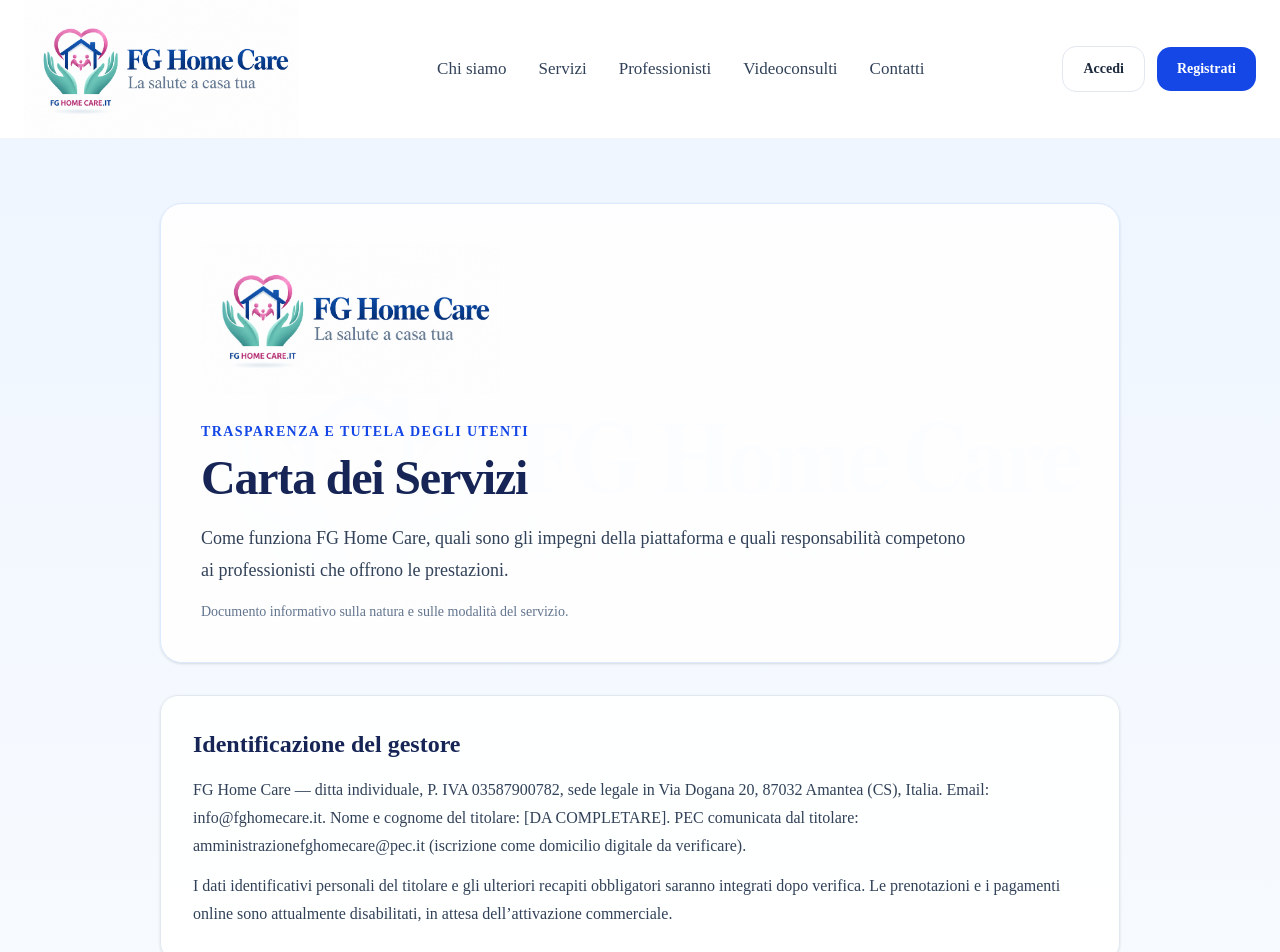
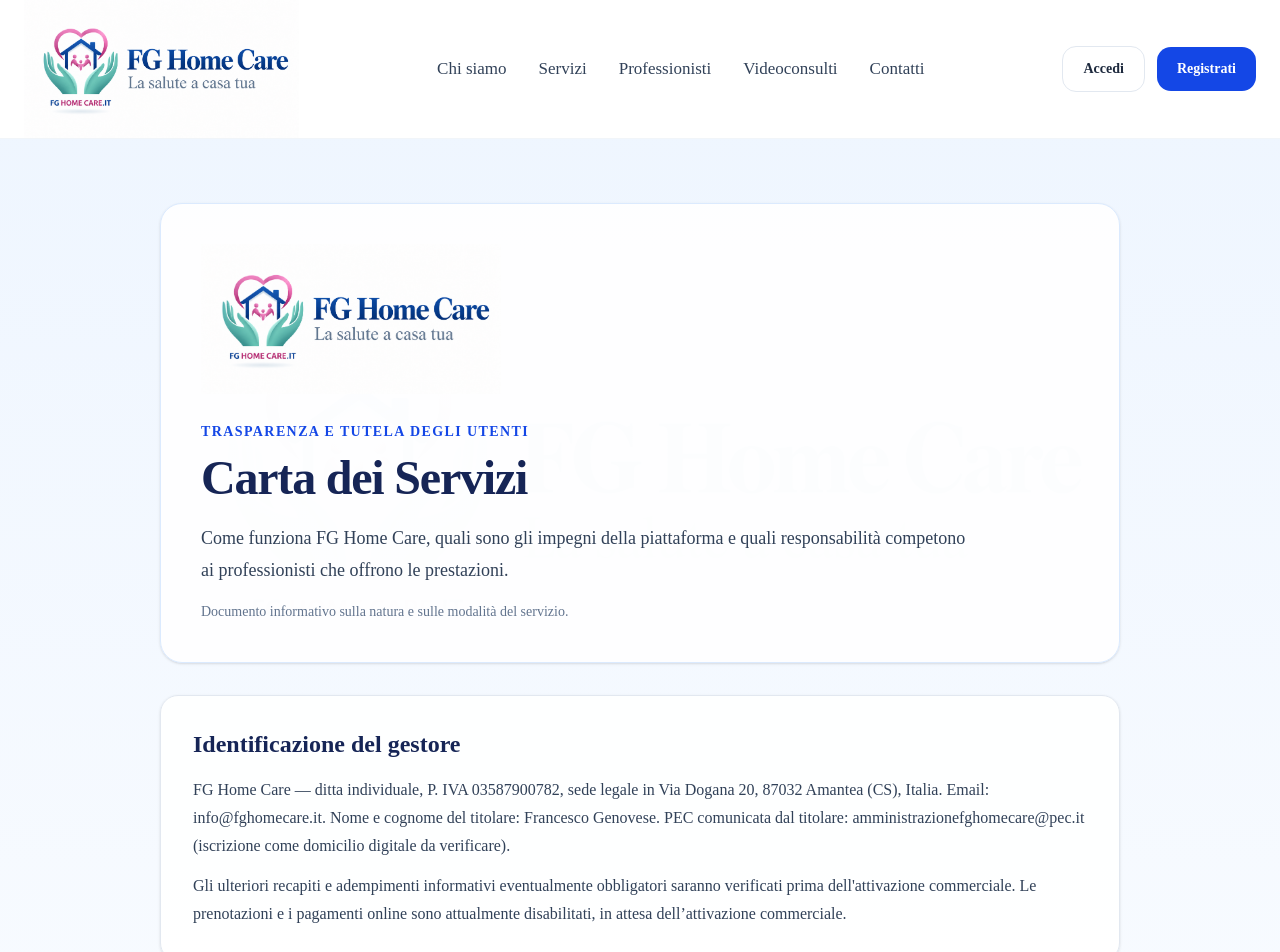
Before and after one commit to Francescogenovese9-oss/fg-home-care, a Next.js app: page /carta-dei-servizi in a window 1280 px wide. Shown: the top 952 px of the page. Built offline with nearby package versions, Linux system fonts and the light colour scheme.

Commit message:
Completa identificazione titolare nella Carta dei Servizi

```diff
--- a/app/carta-dei-servizi/page.tsx
+++ b/app/carta-dei-servizi/page.tsx
@@ -13,8 +13,8 @@ const sections = [
   {
     title: "Identificazione del gestore",
     paragraphs: [
-      "FG Home Care — ditta individuale, P. IVA 03587900782, sede legale in Via Dogana 20, 87032 Amantea (CS), Italia. Email: info@fghomecare.it. Nome e cognome del titolare: [DA COMPLETARE]. PEC comunicata dal titolare: amministrazionefghomecare@pec.it (iscrizione come domicilio digitale da verificare).",
-      "I dati identificativi personali del titolare e gli ulteriori recapiti obbligatori saranno integrati dopo verifica. Le prenotazioni e i pagamenti online sono attualmente disabilitati, in attesa dell’attivazione commerciale.",
+      "FG Home Care — ditta individuale, P. IVA 03587900782, sede legale in Via Dogana 20, 87032 Amantea (CS), Italia. Email: info@fghomecare.it. Nome e cognome del titolare: Francesco Genovese. PEC comunicata dal titolare: amministrazionefghomecare@pec.it (iscrizione come domicilio digitale da verificare).",
+      "Gli ulteriori recapiti e adempimenti informativi eventualmente obbligatori saranno verificati prima dell'attivazione commerciale. Le prenotazioni e i pagamenti online sono attualmente disabilitati, in attesa dell’attivazione commerciale.",
     ],
   },
   {
```
